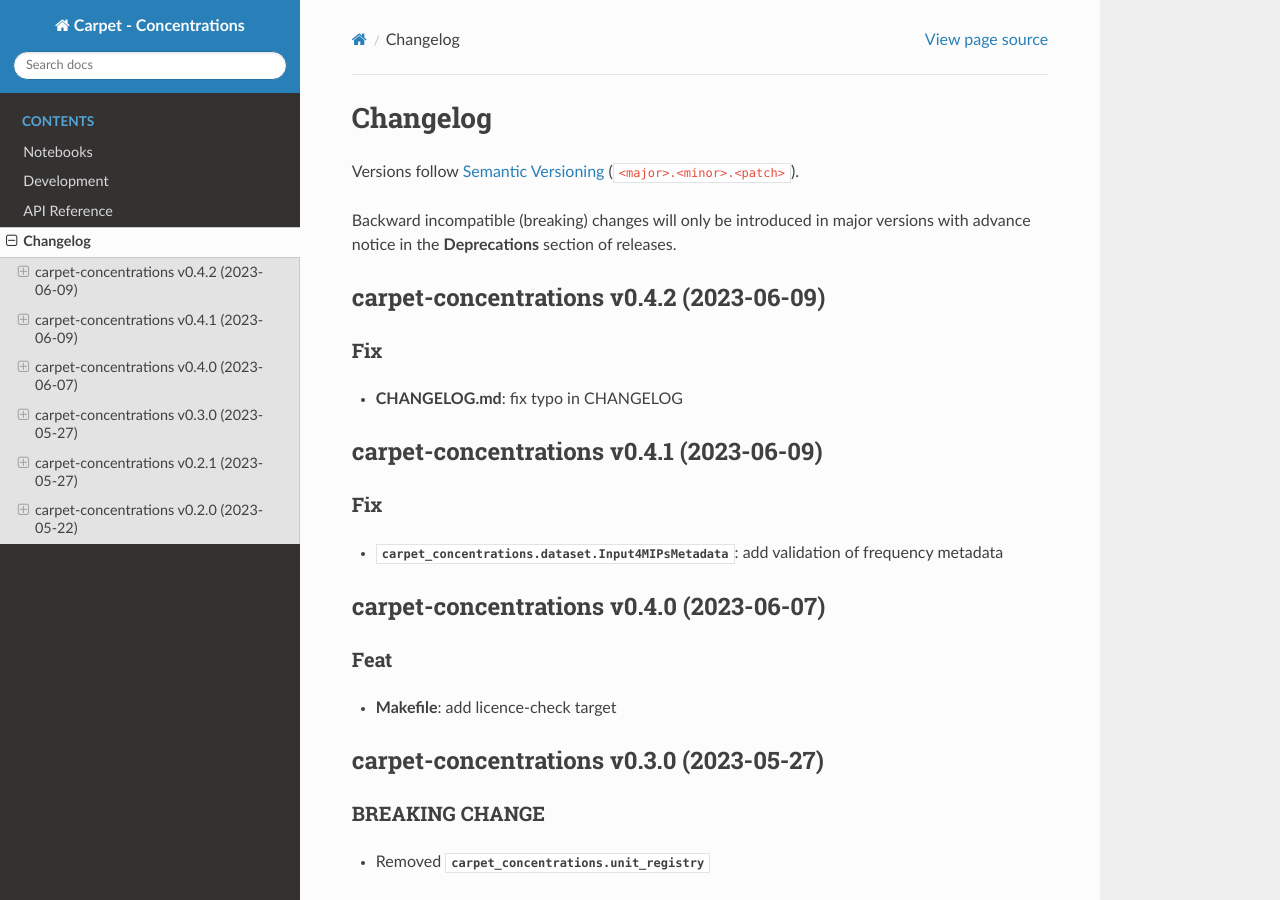
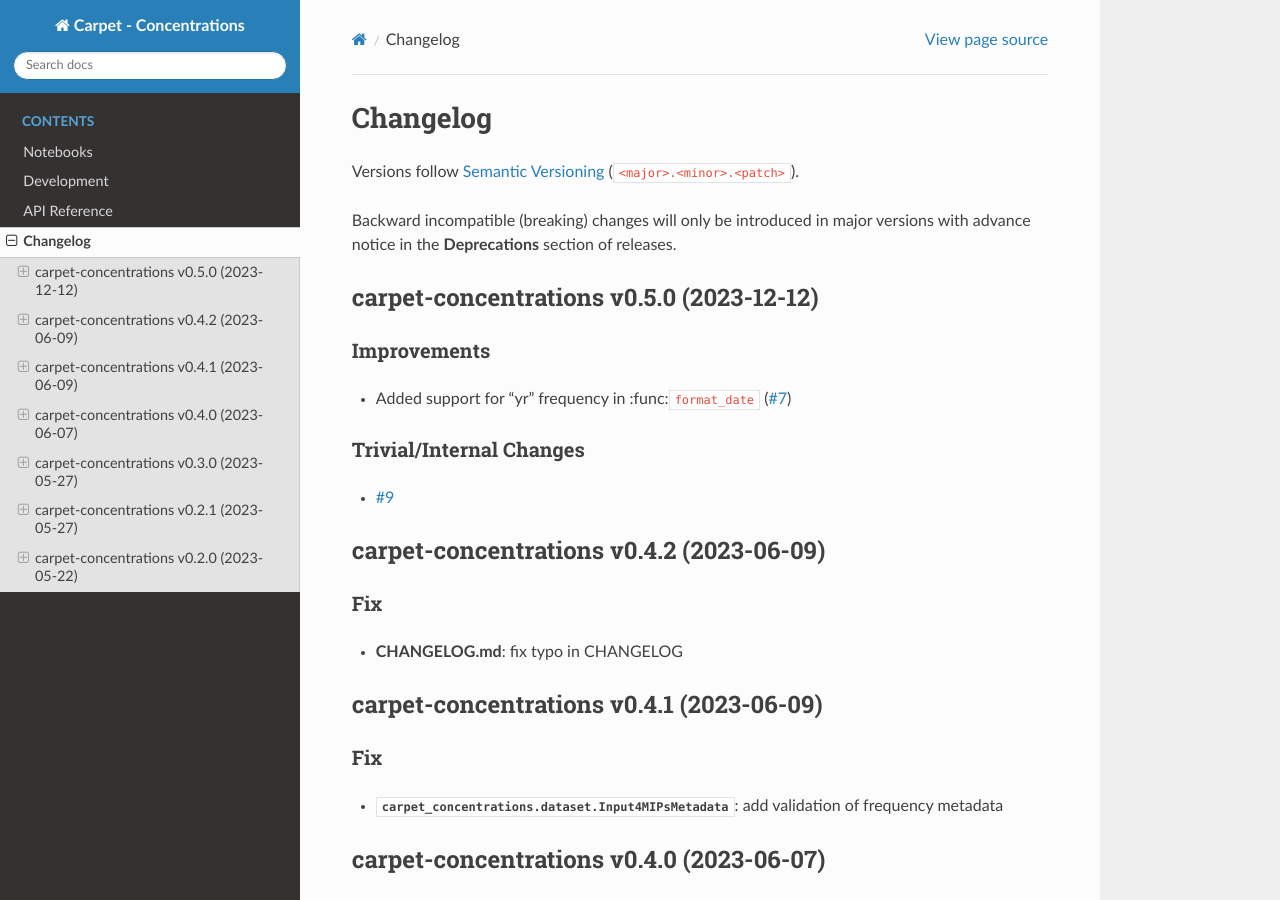
Before and after one commit to climate-resource/Carpet-Concentrations, a Sphinx documentation site: the page built from docs/source/changelog.md, in a window 1280 px wide and 900 px high. Built offline with Sphinx 7.4.7 and the Read the Docs theme 2.0.0, drawn with Linux system fonts in a browser that asks for light colours; pages that are not in the unit, such as notebooks, are missing from menus.

Commit message:
bump: version 0.4.2 -> 0.5.0

```diff
--- a/docs/source/changelog.md
+++ b/docs/source/changelog.md
@@ -18,6 +18,18 @@ of rst and use slightly different categories.
 -->
 
 <!-- towncrier release notes start -->
+
+## carpet-concentrations v0.5.0 (2023-12-12)
+
+
+### Improvements
+
+- Added support for "yr" frequency in :func:`format_date` ([#7](https://github.com/climate-resource/Carpet-Concentrations/pulls/7))
+
+### Trivial/Internal Changes
+
+- [#9](https://github.com/climate-resource/Carpet-Concentrations/pulls/9)
+
 
 ## carpet-concentrations v0.4.2 (2023-06-09)
 
--- a/pyproject.toml
+++ b/pyproject.toml
@@ -4,7 +4,7 @@ branch = true
 
 [tool.poetry]
 name = "carpet-concentrations"
-version = "0.4.2"
+version = "0.5.0"
 description = "Core tools for the development of greenhouse gas concentration input files (i.e. flying carpets)."
 authors = ["Zebedee Nicholls <zebedee.nicholls@climate-resource.com>"]
 readme = "README.md"
```
Also changed, not shown: changelog/7.improvement.md (deleted, +0 -1 lines), changelog/9.trivial.md (deleted, +0 -1 lines).
